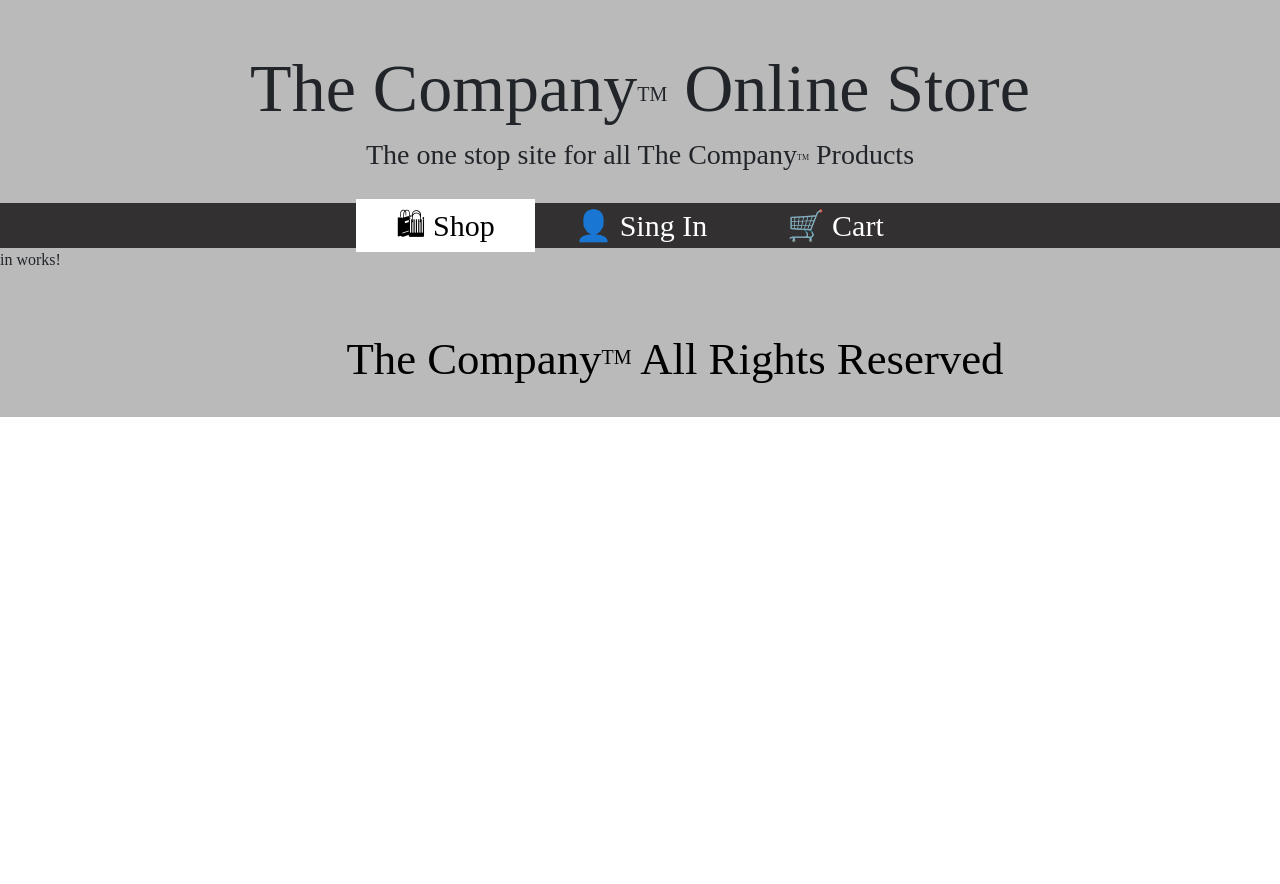
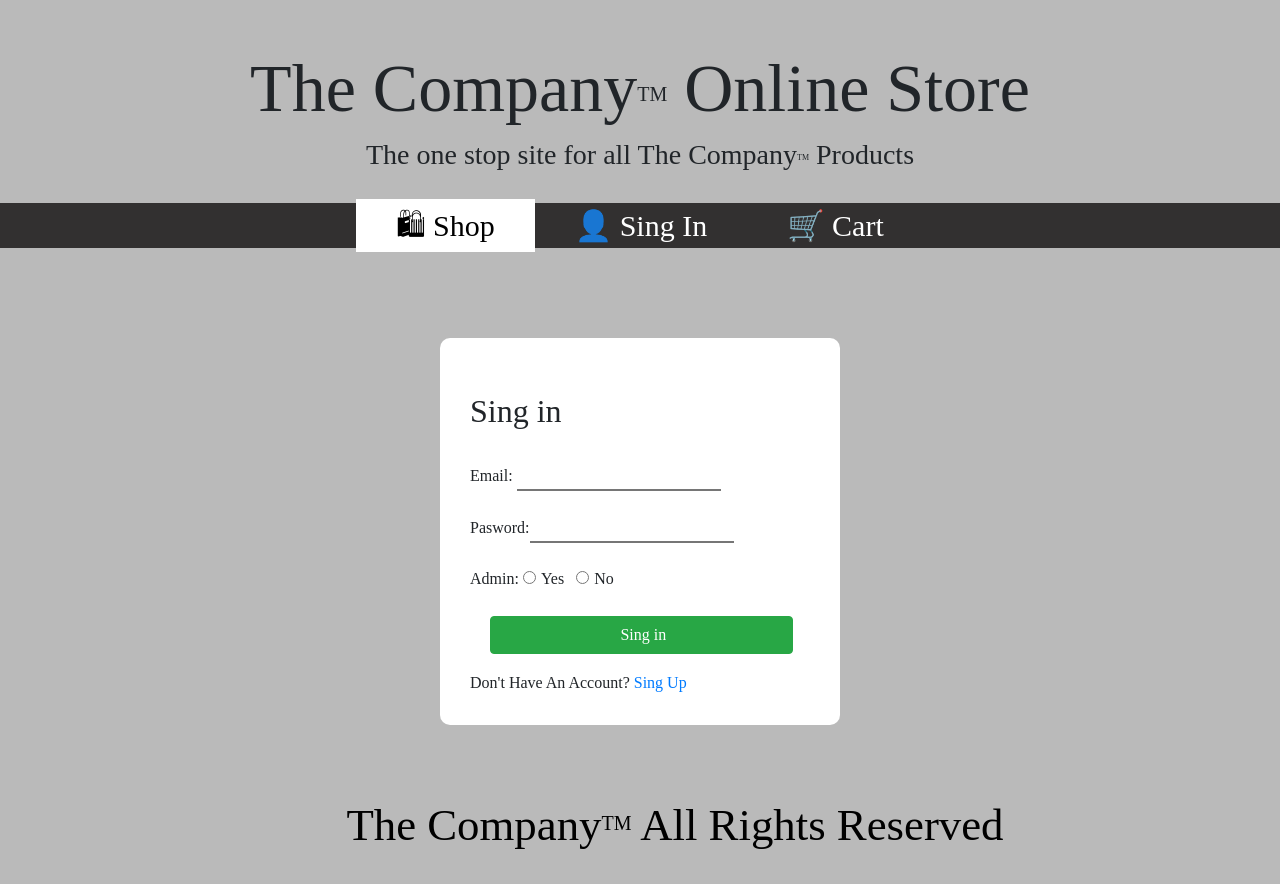
Before and after one commit to wana155/capstoneProject, an Angular app in the folder capstone/: page /in in a window 1280 px wide. Before the commit the page ends 800 px from the top, so only its background shows below. Built offline with nearby package versions, Linux system fonts and the light colour scheme.

Commit message:
Implemented log in form for users to sing in

```diff
--- a/capstone/src/app/in/in.component.css
+++ b/capstone/src/app/in/in.component.css
@@ -0,0 +1,9 @@
+.singIn{
+    background-color: rgb(255, 255, 255);
+    width: 400px;
+    margin: auto;
+    padding: 30px;
+    margin-top: 60px;
+    border-radius: 10px;
+
+}
--- a/capstone/src/app/in/in.component.html
+++ b/capstone/src/app/in/in.component.html
@@ -1 +1,24 @@
-<p>in works!</p>
+<div class="container" style="padding: 30px; ">
+    <div class="row" class="singIn">
+        <br>
+        <form action="">
+            <h2>Sing in </h2><br>
+            Email: <input type="text" class="border-top-0 border-left-0 border-right-0" ><br><br>
+            Pasword:<input type="text" class="border-top-0 border-left-0 border-right-0"  ><br><br>
+            Admin: <input type="radio" id="yes" name="admin" value="yes"> <label style="padding-left:5px ; padding-right: 12px;">Yes</label>
+            <input type="radio" id="no" name="admin" value="no">
+            <label style="padding-left:5px ; padding-right: 12px;" >No</label>
+            <button class="btn btn-success" style="float: right; margin: 5%;padding-right: 37%;padding-left: 38%;" > Sing in</button>
+
+        </form>
+        <br>
+        <br>
+        <div>
+            Don't Have An Account? <a href=""> Sing Up</a>
+        </div>
+
+
+    </div>
+
+
+</div>
```
